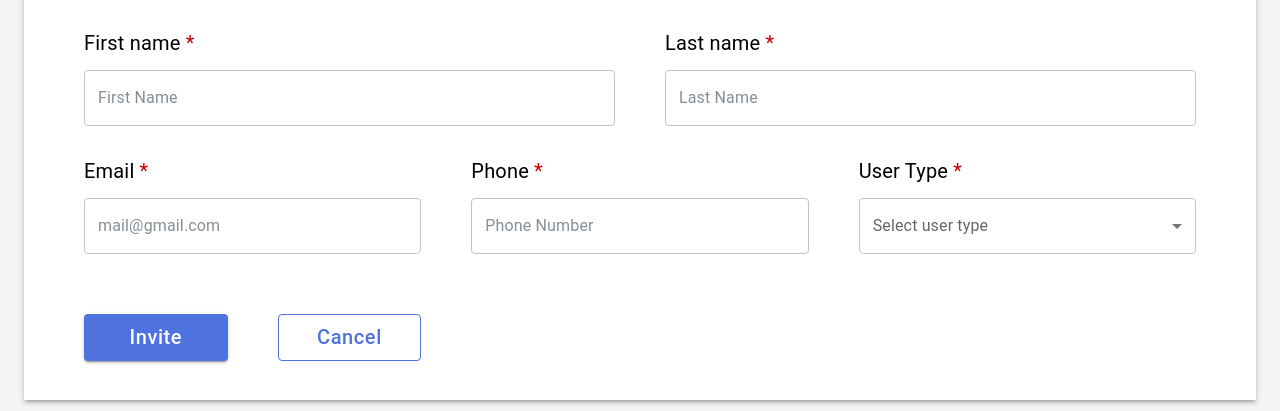
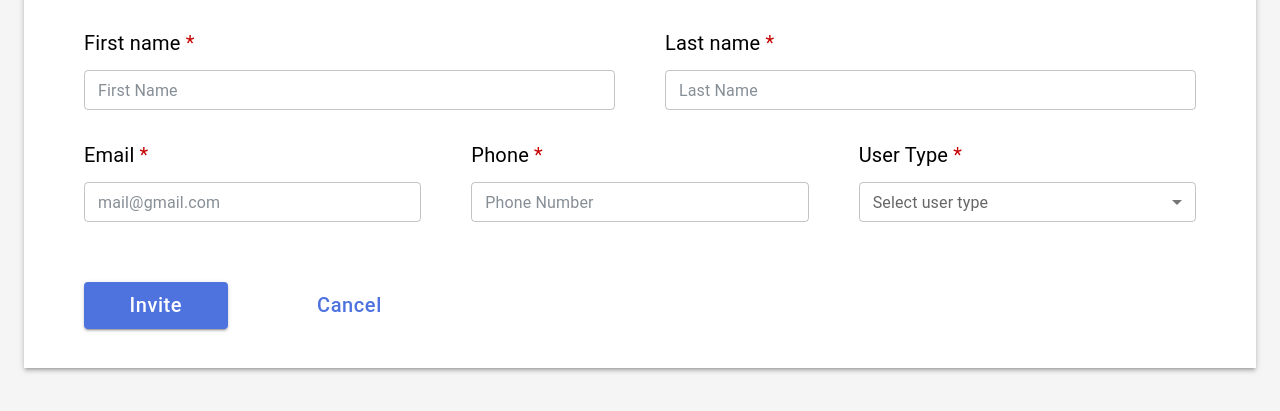
Before and after one commit to AnasAzizi/contact-app, a Next.js app: page /users/invite-new-user in a window 1280 px wide. Shown: the part 290-701 px from the top of the page. Built offline with nearby package versions, Linux system fonts and the light colour scheme; no server answers.

Commit message:
fix input size in invite new user page.

```diff
--- a/src/pages/users/invite-new-user.js
+++ b/src/pages/users/invite-new-user.js
@@ -129,11 +129,7 @@ const InviteNewUser = () => {
               <Typography mb="12px" color="black" fontSize="20px">
                 First name <span style={{ color: "#C70000" }}>*</span>
               </Typography>
-              <FormControl
-                error={!!errors.firstName}
-                variant="outlined"
-                fullWidth
-              >
+              <FormControl error={!!errors.firstName} fullWidth size="small">
                 <InputLabel sx={{ color: "#868E96" }}>First Name</InputLabel>
                 <OutlinedInput
                   name="firstName"
@@ -150,11 +146,7 @@ const InviteNewUser = () => {
               <Typography mb="12px" color="black" fontSize="20px">
                 Last name <span style={{ color: "#C70000" }}>*</span>
               </Typography>
-              <FormControl
-                error={!!errors.lastName}
-                variant="outlined"
-                fullWidth
-              >
+              <FormControl error={!!errors.lastName} fullWidth size="small">
                 <InputLabel sx={{ color: "#868E96" }}>Last Name</InputLabel>
                 <OutlinedInput
                   name="lastName"
@@ -171,7 +163,7 @@ const InviteNewUser = () => {
               <Typography mb="12px" color="black" fontSize="20px">
                 Email <span style={{ color: "#C70000" }}>*</span>
               </Typography>
-              <FormControl error={!!errors.email} variant="outlined" fullWidth>
+              <FormControl error={!!errors.email} fullWidth size="small">
                 <InputLabel sx={{ color: "#868E96" }}>
                   mail@gmail.com
                 </InputLabel>
@@ -190,11 +182,7 @@ const InviteNewUser = () => {
               <Typography mb="12px" color="black" fontSize="20px">
                 Phone <span style={{ color: "#C70000" }}>*</span>
               </Typography>
-              <FormControl
-                error={!!errors.phoneNumber}
-                variant="outlined"
-                fullWidth
-              >
+              <FormControl error={!!errors.phoneNumber} fullWidth size="small">
                 <InputLabel sx={{ color: "#868E96" }}>Phone Number</InputLabel>
                 <OutlinedInput
                   name="phoneNumber"
@@ -211,7 +199,7 @@ const InviteNewUser = () => {
               <Typography mb="12px" color="black" fontSize="20px">
                 User Type <span style={{ color: "#C70000" }}>*</span>
               </Typography>
-              <FormControl fullWidth error={!!errors.role}>
+              <FormControl fullWidth size="small" error={!!errors.role}>
                 <InputLabel>Select user type</InputLabel>
                 <Select
                   label="Select user type"
@@ -246,7 +234,6 @@ const InviteNewUser = () => {
                   onClick={() => router.push("/home/users")}
                   fullWidth
                   bgcolor="#4E73DF"
-                  variant="outlined"
                   sx={{
                     textTransform: "none",
                     fontSize: "20px",
```
